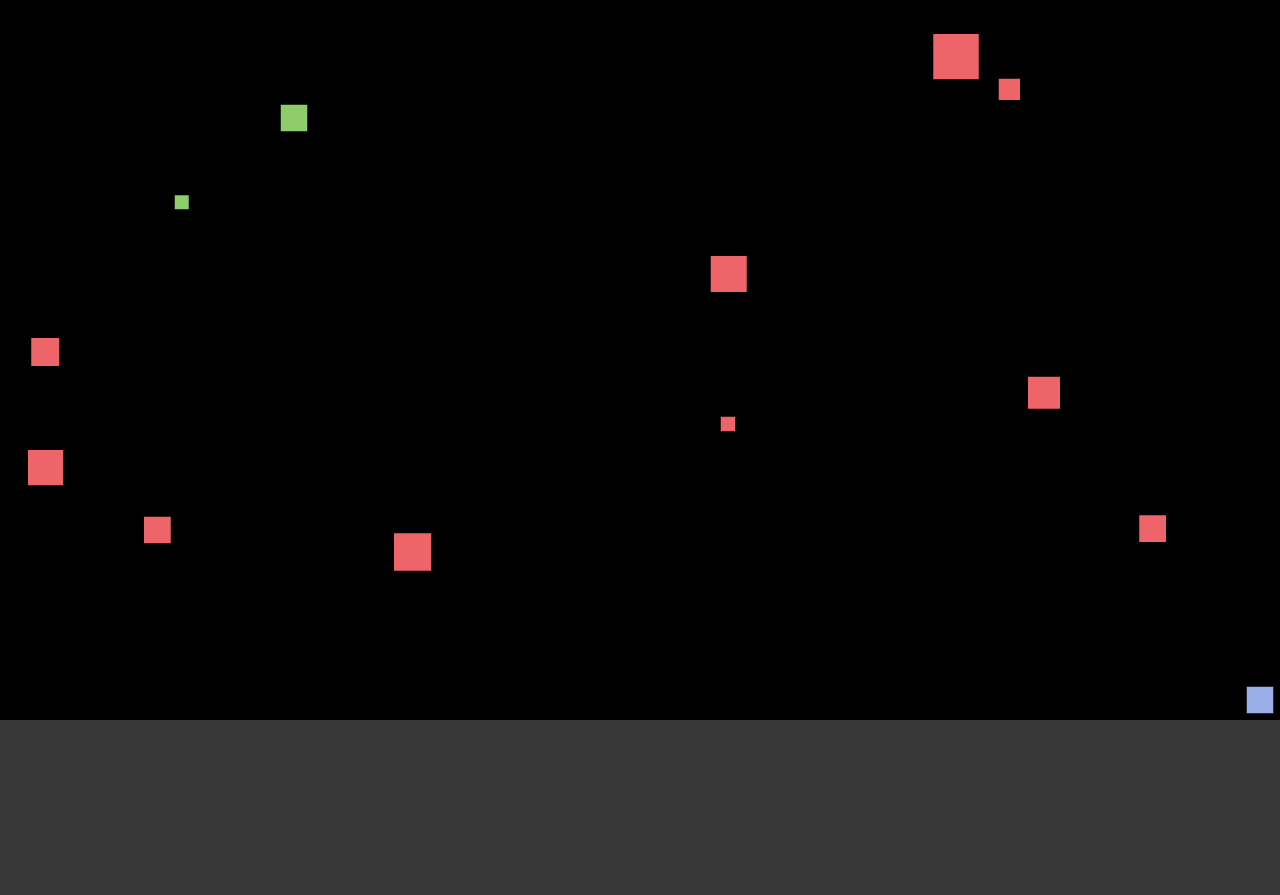
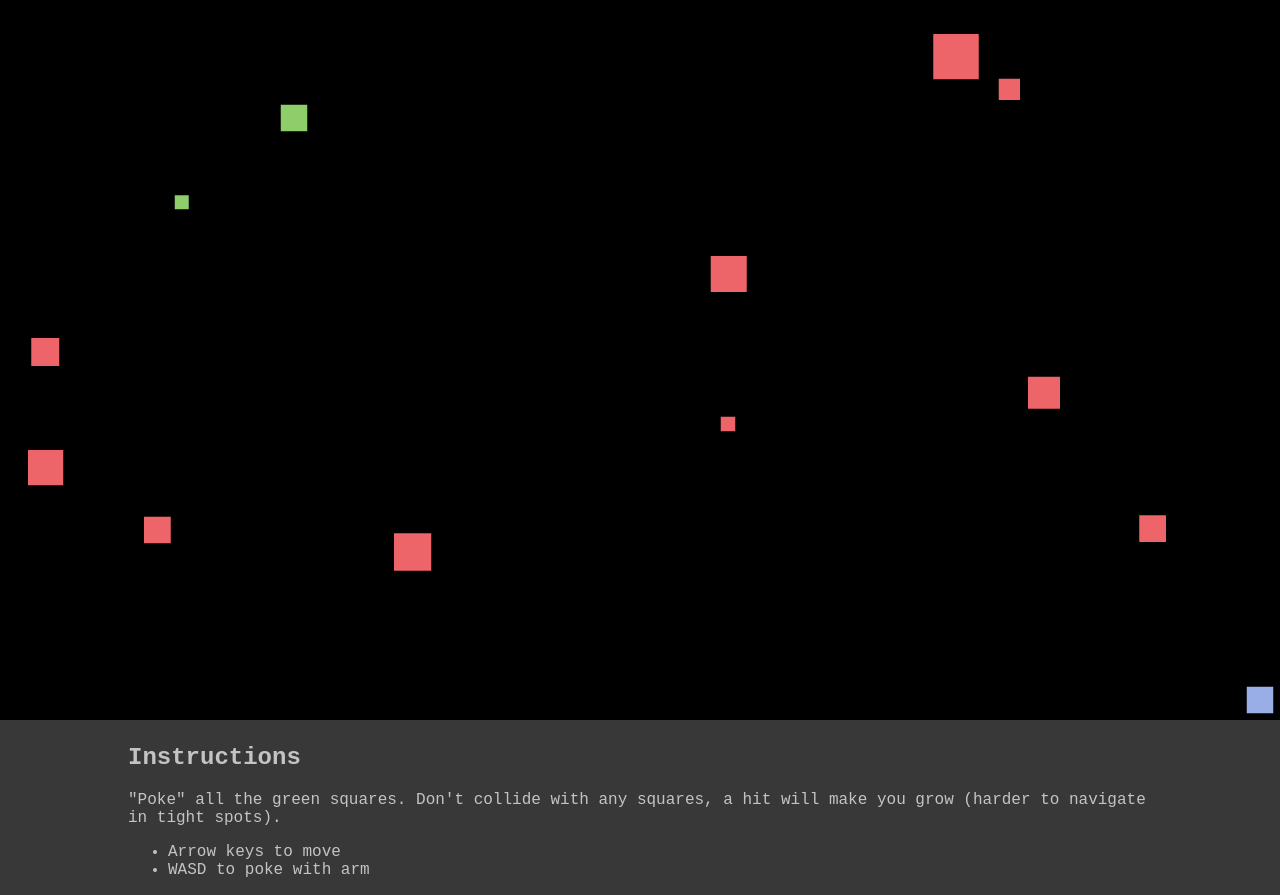
Before and after one commit to ThePaavero/tread-lightly, a website built with webpack: page src/index.html in a window 1280 px wide. Before the commit the page ends 800 px from the top, so only its background shows below. Built offline with nearby package versions, Linux system fonts and the light colour scheme.

Commit message:
Instructions and reset keysDown.

```diff
--- a/src/game/State.ts
+++ b/src/game/State.ts
@@ -301,6 +301,7 @@ const State = (state: GameState, keyIsDown: Function, canvas: HTMLCanvasElement)
       x: 0,
       y: 0,
     }
+    state.keysDown = []
     placePlayer()
     generateBoxes(randomIntFromInterval(state.boxAmountMinMax.min, state.boxAmountMinMax.max))
     setTimeout(() => {
--- a/src/index.html
+++ b/src/index.html
@@ -42,11 +42,33 @@
       font-size: 16px;
       margin-bottom: 10px;
     }
+
+    .instructions {
+      font-family: 'Courier New', Courier, monospace;
+      color: rgba(255, 255, 255, 0.7);
+      width: 80%;
+      margin: 0 auto;
+    }
   </style>
 </head>
 
 <body>
   <div class="game-wrapper"><canvas></canvas></div>
+  <div class="instructions">
+    <h2>Instructions</h2>
+    <p>
+      "Poke" all the green squares. Don't collide with any squares, a hit will make you grow (harder to navigate in
+      tight spots).
+    </p>
+    <ul>
+      <li>
+        Arrow keys to move
+      </li>
+      <li>
+        WASD to poke with arm
+      </li>
+    </ul>
+  </div>
 </body>
 
 </html>
```
